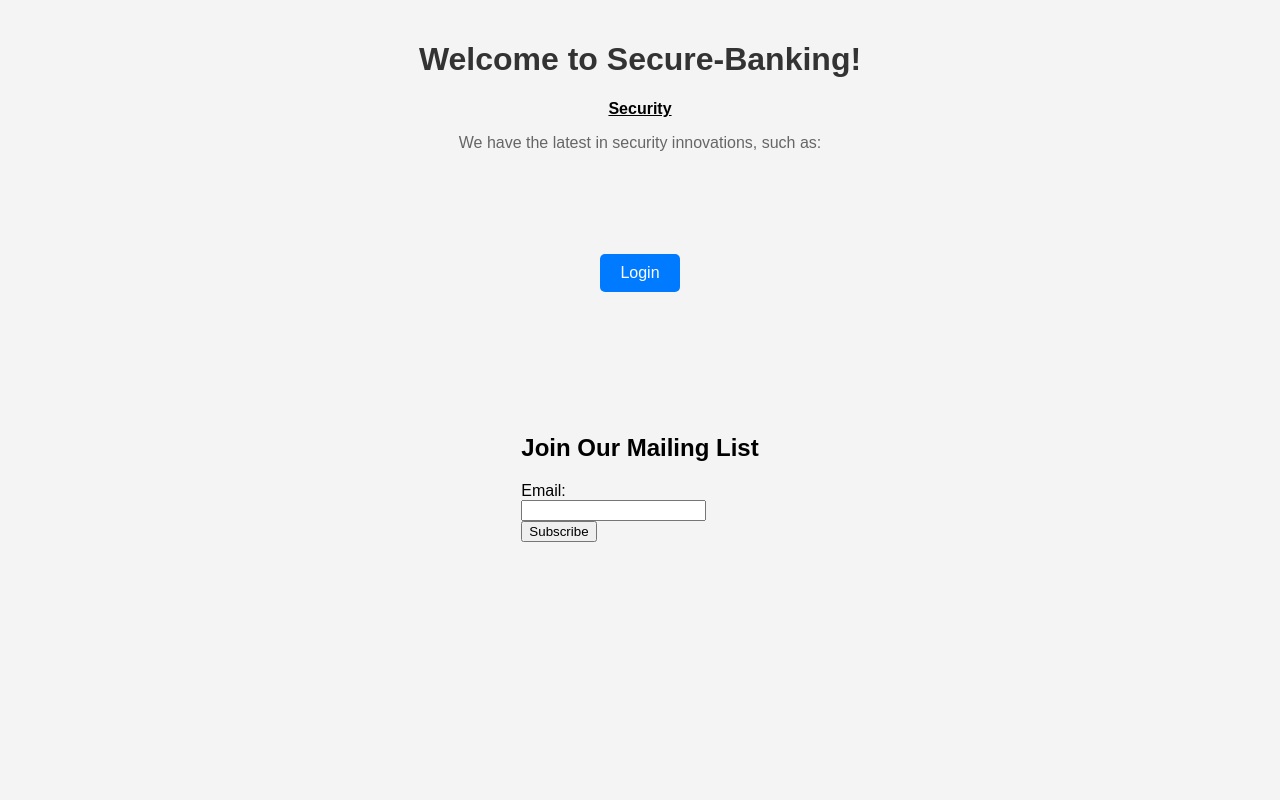
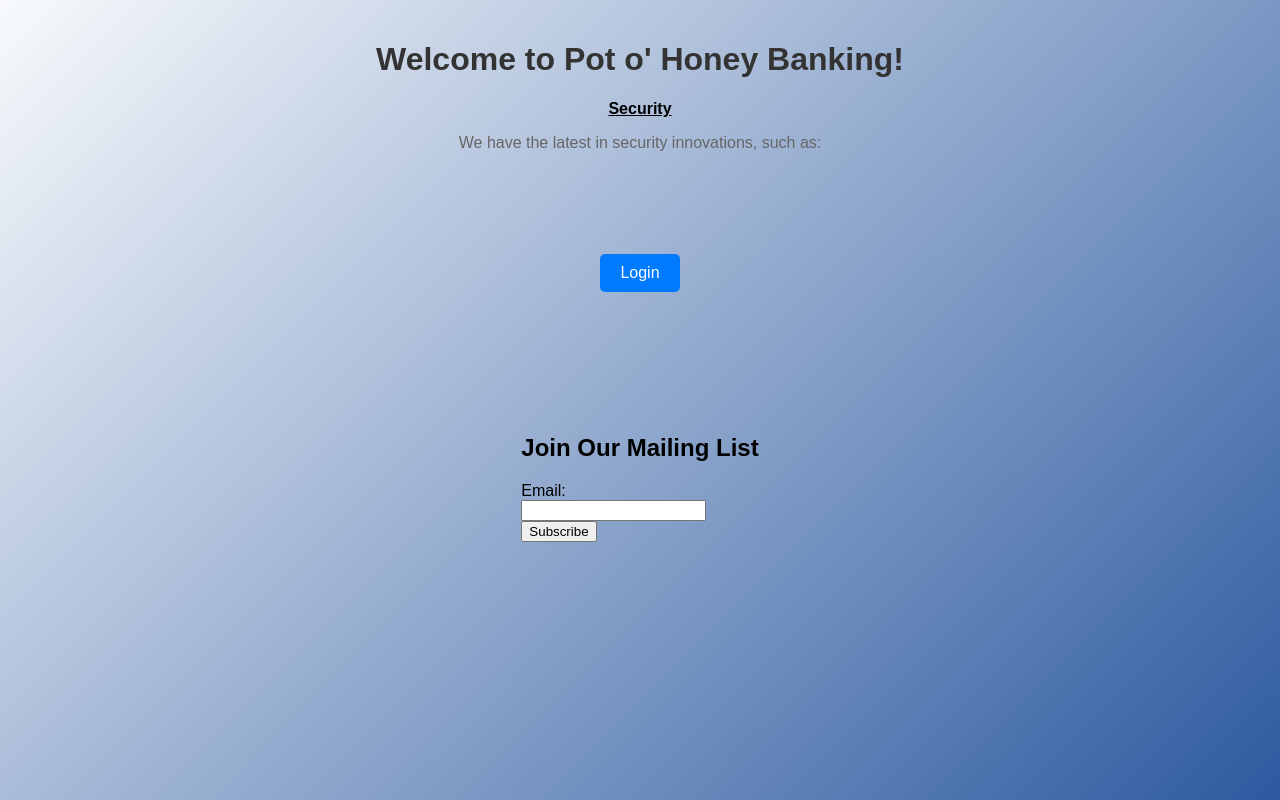
Before and after one commit to KhaelK138/InsecureWebApp, a Flask app: page / in a window 1280 px wide. Run offline with Flask 3, Linux system fonts and the light colour scheme; a user stored in the database is signed in; parts of the project's set-up code (start-up, migrations or seed data) failed here and were passed over.

Commit message:
updated css and titles

```diff
--- a/app.py
+++ b/app.py
@@ -50,7 +50,7 @@ def get_db():
     db = sqlite3.connect(DATABASE)
     return db
 
-@app.route('/')
+@app.route('/', methods=['GET', 'POST'])
 def serve_file():
     # Vulnerable: getting arbitrary file path from user and serving the file
     file_param = request.args.get('page')
--- a/static/style.css
+++ b/static/style.css
@@ -1,9 +1,13 @@
 body {
+    background: linear-gradient(135deg, #f8fafc 0%, #2d5aa0 100%);
     font-family: Arial, sans-serif;
+    -webkit-font-smoothing: antialiased;
+    min-height: 100vh;
     background-color: #f4f4f4;
     margin: 0;
     padding: 0;
 }
+
 
 .container {
     display: flex;
--- a/templates/dashboard.html
+++ b/templates/dashboard.html
@@ -3,7 +3,7 @@
 <head>
     <meta charset="UTF-8">
     <meta name="viewport" content="width=device-width, initial-scale=1.0">
-    <title>Banking App - Dashboard</title>
+    <title>Dashboard</title>
     <link rel="stylesheet" href="{{ url_for('static', filename='style.css') }}">
 </head>
 <body>
@@ -19,7 +19,7 @@
             <button onclick="location.href='/logout'">Logout</button>
             <!-- Vulnerable: leftover  -->
             <!-- <button onclick="location.href='/insert'">[Work In Progress] Send Pickled Databases</button> -->
-            <button onclick="deleteAccount()">Delete Account</button>
+            <button onclick="location.href='/delete_account'">Delete Account</button>
         </div>
         <p><br><br><br><br><br><br></p>
 
--- a/templates/dashboard_secure.html
+++ b/templates/dashboard_secure.html
@@ -3,7 +3,7 @@
 <head>
     <meta charset="UTF-8">
     <meta name="viewport" content="width=device-width, initial-scale=1.0">
-    <title>Banking App - Dashboard</title>
+    <title>Dashboard</title>
     <link rel="stylesheet" href="{{ url_for('static', filename='style.css') }}">
 </head>
 <body>
--- a/templates/index.html
+++ b/templates/index.html
@@ -3,12 +3,12 @@
 <head>
     <meta charset="UTF-8">
     <meta name="viewport" content="width=device-width, initial-scale=1.0">
-    <title>Secure-Banking App</title>
+    <title>Pot o' Honey Banking</title>
     <link rel="stylesheet" href="{{ url_for('static', filename='style.css') }}">
 </head>
 <body>
     <div class="container">
-        <h1>Welcome to Secure-Banking!</h1>
+        <h1>Welcome to Pot o' Honey Banking!</h1>
         <b><u>Security</u></b>
         <p>We have the latest in security innovations, such as:</p>
         <p><br><br><br></p>
--- a/templates/index_secure.html
+++ b/templates/index_secure.html
@@ -3,12 +3,12 @@
 <head>
     <meta charset="UTF-8">
     <meta name="viewport" content="width=device-width, initial-scale=1.0">
-    <title>Secure-Banking App</title>
+    <title>Pot o' Honey Banking</title>
     <link rel="stylesheet" href="{{ url_for('static', filename='style.css') }}">
 </head>
 <body>
     <div class="container">
-        <h1>Welcome to Secure-Banking!</h1>
+        <h1>Welcome to Pot o' Honey Banking!</h1>
         <b><u>Security</u></b>
         <p>We have the latest in security innovations, such as:</p>
         <ul>
--- a/templates/login.html
+++ b/templates/login.html
@@ -4,7 +4,7 @@
     <meta charset="UTF-8">
     <meta name="viewport" content="width=device-width, initial-scale=1.0">
     <link rel="stylesheet" href="{{ url_for('static', filename='style.css') }}">
-    <title>Banking App - Login</title>
+    <title>Login</title>
 </head>
 <body>
     <div class="container">
--- a/templates/login_secure.html
+++ b/templates/login_secure.html
@@ -4,7 +4,7 @@
     <meta charset="UTF-8">
     <meta name="viewport" content="width=device-width, initial-scale=1.0">
     <link rel="stylesheet" href="{{ url_for('static', filename='style.css') }}">
-    <title>Banking App - Login</title>
+    <title>Login</title>
 </head>
 <body>
     <div class="container">
--- a/templates/pickle.html
+++ b/templates/pickle.html
@@ -3,7 +3,7 @@
 <head>
     <meta charset="UTF-8">
     <meta name="viewport" content="width=device-width, initial-scale=1.0">
-    <title>Secure-Banking App</title>
+    <title>Pot o' Honey Banking</title>
     <link rel="stylesheet" href="{{ url_for('static', filename='style.css') }}">
 </head>
 <body>
--- a/templates/register.html
+++ b/templates/register.html
@@ -4,7 +4,7 @@
     <meta charset="UTF-8">
     <meta name="viewport" content="width=device-width, initial-scale=1.0">
     <link rel="stylesheet" href="{{ url_for('static', filename='style.css') }}">
-    <title>Banking App - Register</title>
+    <title>Register</title>
 </head>
 <body>
     <div class="container">
--- a/templates/register_secure.html
+++ b/templates/register_secure.html
@@ -4,7 +4,7 @@
     <meta charset="UTF-8">
     <meta name="viewport" content="width=device-width, initial-scale=1.0">
     <link rel="stylesheet" href="{{ url_for('static', filename='style.css') }}">
-    <title>Banking App - Register</title>
+    <title>Register</title>
 </head>
 <body>
     <div class="container">
--- a/templates/transfer.html
+++ b/templates/transfer.html
@@ -3,7 +3,7 @@
 <head>
     <meta charset="UTF-8">
     <meta name="viewport" content="width=device-width, initial-scale=1.0">
-    <title>Banking App - Transfer Money</title>
+    <title>Transfer Money</title>
     <link rel="stylesheet" href="{{ url_for('static', filename='style.css') }}">
 
 </head>
--- a/templates/transfer_secure.html
+++ b/templates/transfer_secure.html
@@ -3,7 +3,7 @@
 <head>
     <meta charset="UTF-8">
     <meta name="viewport" content="width=device-width, initial-scale=1.0">
-    <title>Banking App - Transfer Money</title>
+    <title>PTransfer Money</title>
     <link rel="stylesheet" href="{{ url_for('static', filename='style.css') }}">
 
 </head>
```
Also changed, not shown: database.db (added), database_secure.db (added).
